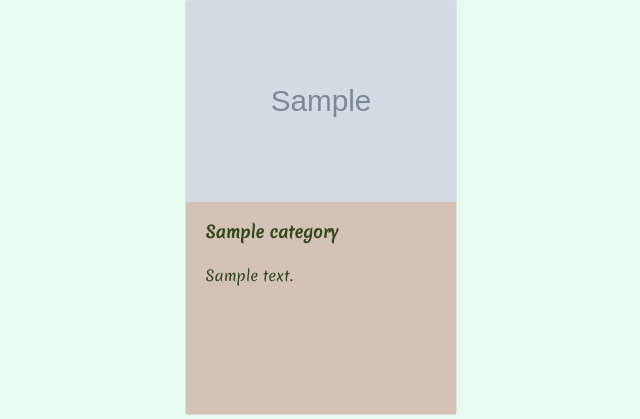
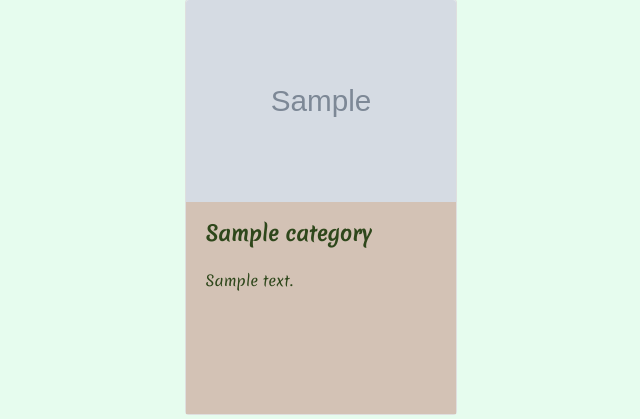
Before and after one commit to rikval/Associa-Lyon, a Symfony app: template templates/home/home.html.twig in a window 1280 px wide. Shown: the part 615-1034 px from the top of the page, without its empty margins (177-817 px from the left). Run offline with Twig, Linux system fonts and the light colour scheme; the template is opened without the code that fills it: most values are stand-ins (such as "Sample title", 1, 10 or a date in 2020); grey boxes marked "Sample" are stand-in pictures; some libraries are stand-ins or nearby versions.

Commit message:
text size2

```diff
--- a/templates/home/home.html.twig
+++ b/templates/home/home.html.twig
@@ -44,7 +44,7 @@
                 <div class="card" style="width: 17rem; height: 26rem;">
                     <img src="../dist/img/categorie/{{ categorie.img }}" class="card-img-top" alt="{{ categorie.titre }}">
                     <div class="card-body" id="amap" style="background-color: #D3C2B5;">
-                        <h5 class="card-title mb-4" style="font-size: 1em;"><strong>{{ categorie.titre }}</strong></h5>
+                        <h5 class="card-title mb-4"><strong>{{ categorie.titre }}</strong></h5>
                         <p class="card-text" style="font-size: 0.9em;">{{ categorie.description|length > 160 ?
         categorie.description|slice(0, 160) ~ '...' : categorie.description }}</p>
                     </div>
```
